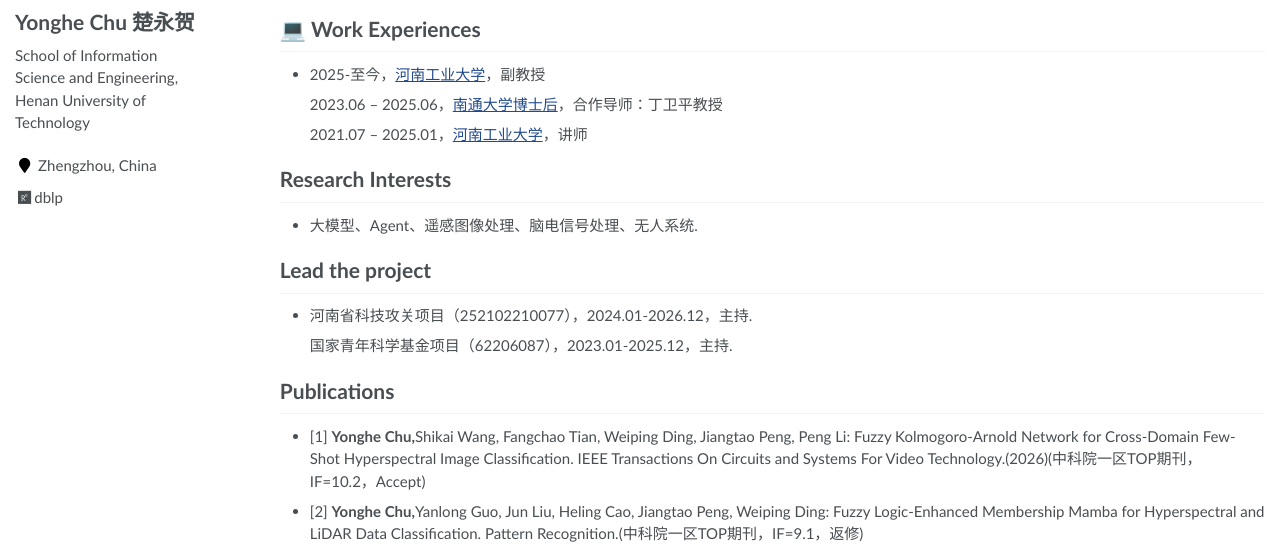
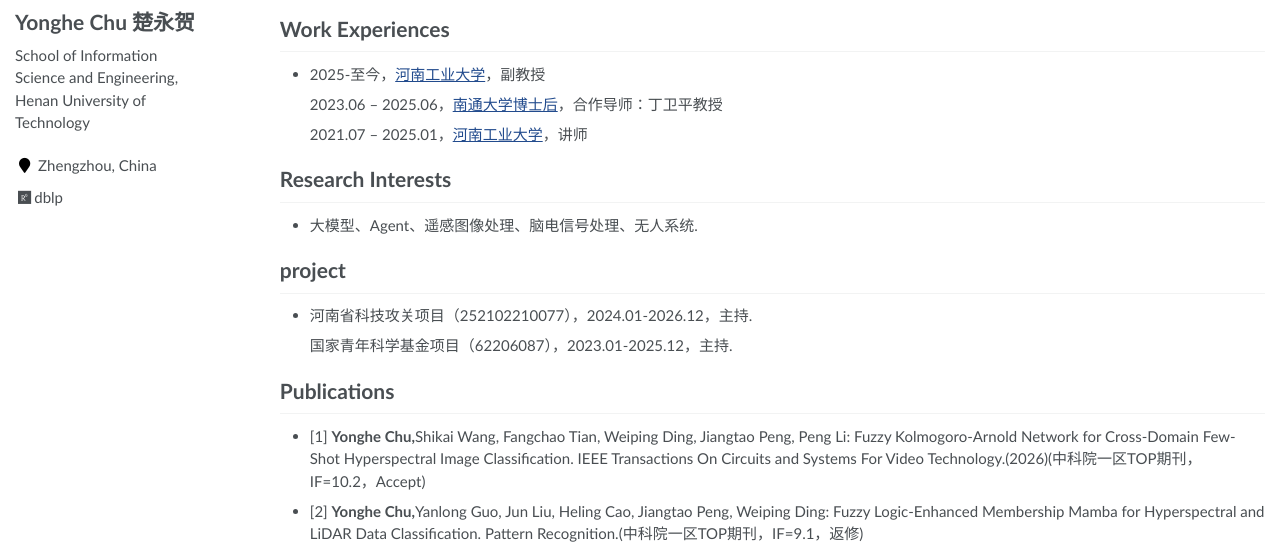
Before and after one commit to Yonghe-Chu/page, a plain HTML site: page index.html in a window 1280 px wide. Shown: the part 226-775 px from the top of the page. Drawn offline with Linux system fonts and the light colour scheme; no server answers.

Commit message:
v2
2026-08-06

```diff
--- a/index.html
+++ b/index.html
@@ -202,7 +202,7 @@
 </ul>
 
 
-<h1 id="-work-experiences">💻 Work Experiences</h1>
+<h1 id="-work-experiences">Work Experiences</h1>
 
 <ul>
   <li>
@@ -221,7 +221,7 @@
   </li>
 </ul>
 
-<h1 id="-Lead-the-project">Lead the project</h1>
+<h1 id="-Lead-the-project">project</h1>
 <ul>
   <li>
     <p>河南省科技攻关项目（252102210077），2024.01-2026.12，主持.</p>
@@ -249,7 +249,7 @@
 <li>[14] <strong>Yonghe Chu,</strong>Yanlong Guo, Peng Li, Weiping Ding, Witold Pedrycz, Heling Cao: RFBLS: A robust rough fuzzy broad learning system with local neighborhood structure. Neurocomputing 647: 130544 (2025).(中科院二区，IF=6.7)</li>
 <li>[15] <strong>Yonghe Chu,</strong>[Hongfei Lin, Liang Yang, Shichang Sun: Hyperspectral image classification with discriminative manifold broad learning system. Neurocomputing. 442: 236-248 (2021). (中科院二区，IF=6.7)</li>
 <li>[16] <strong>Yonghe Chu,</strong>Hongfei Lin, Liang Yang, Yufeng Diao, Dongyu Zhang: Discriminative globality-locality preserving extreme learning machine for image classification. Neurocomputing 387: 13-21 (2020) (中科院二区，IF=6.7)</li>
-<li>[17] <strong>Yonghe Chu,</strong>[Hongfei Lin, Liang Yang, Yufeng Diao, Shaowu Zhang, Xiaochao Fan: Refining Word Representations by Manifold Learning. IJCAI 2019: 5394-5400. (CCFA 类会议)</li>
+<li>[17] <strong>Yonghe Chu,</strong>[Hongfei Lin, Liang Yang, Yufeng Diao, Shaowu Zhang, Xiaochao Fan: Refining Word Representations by Manifold Learning. IJCAI 2019: 5394-5400. (CCF A 类会议)</li>
 <li>[18] <strong>Yonghe Chu,</strong>Hongfei Lin, Liang Yang, Dongyu Zhang: Hyperspectral image classification based on discriminative locality preserving broad learning system. Knowledge-Based Systems. 206: 106319 (2020) (中科院一区TOP期刊，IF=8.0)</li>
 </ul>
 
```
